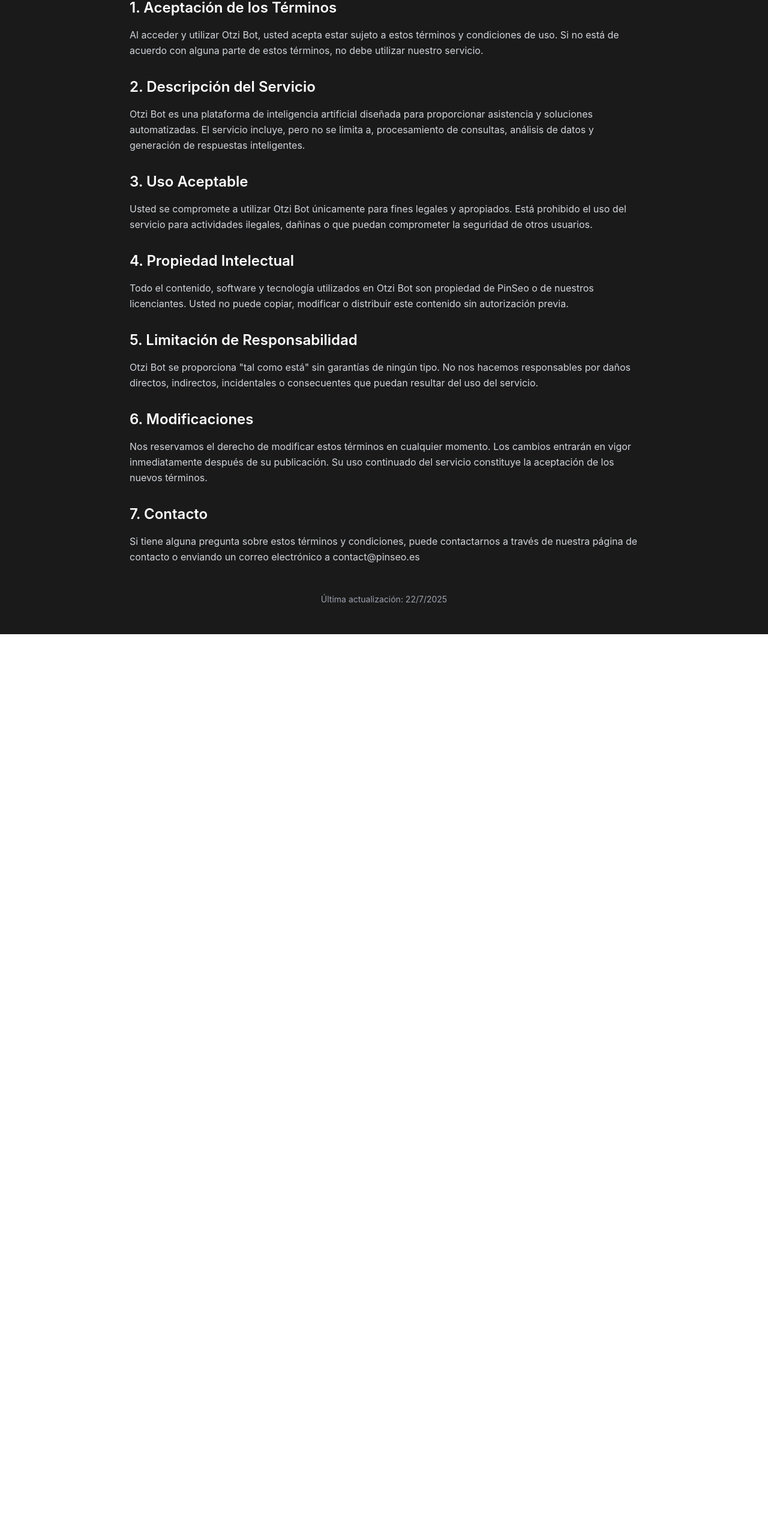
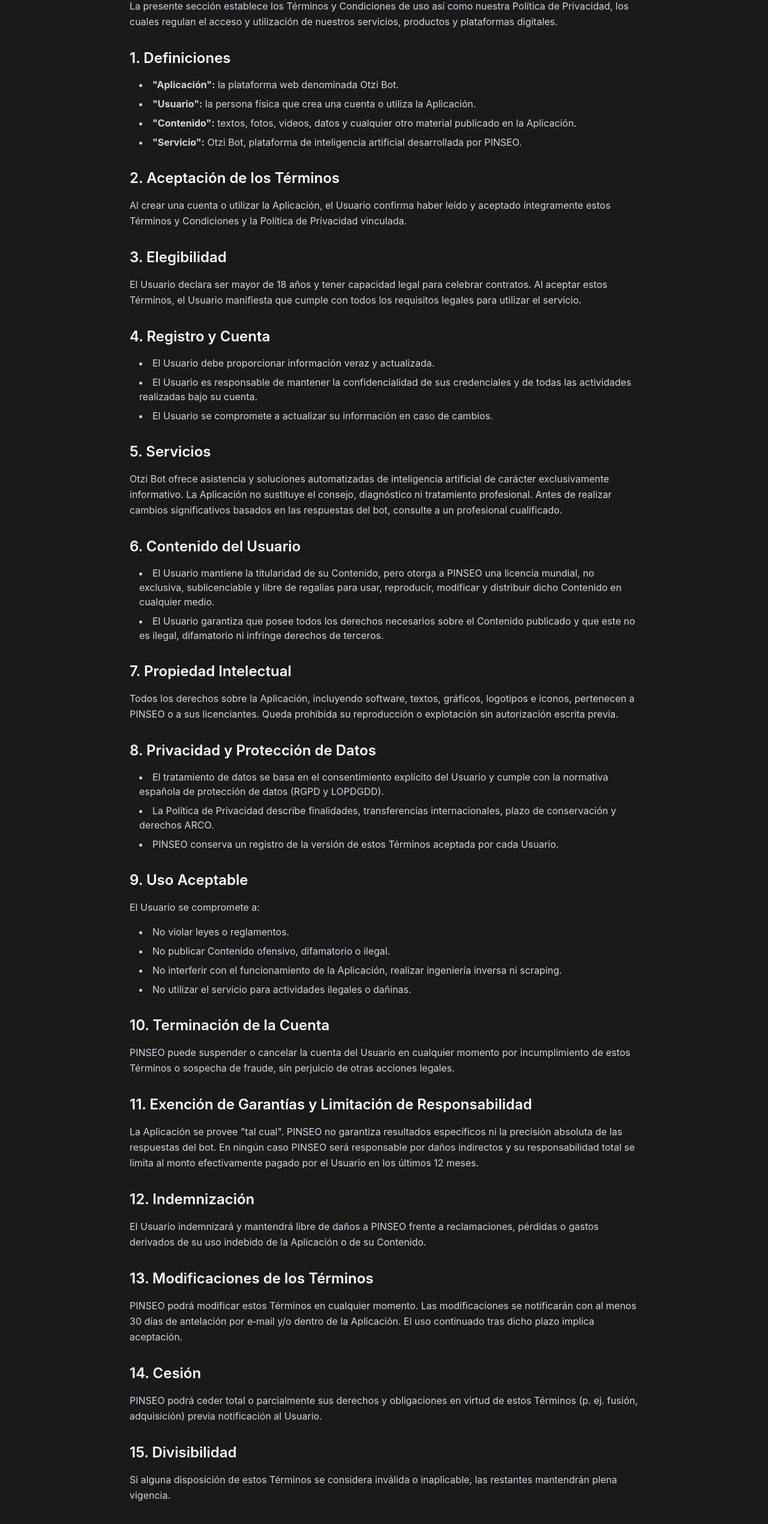
Before and after one commit to ivanmime/otzi, a React (Vite) app: page /terminos-y-condiciones in a window 1280 px wide. Shown: the part 220-2760 px from the top of the page at 60% size. Before the commit the page ends 1277 px from the top, so only its background shows below. Built offline with nearby package versions, Linux system fonts and the light colour scheme.

Commit message:
Actualizacion Terminos

```diff
--- a/src/pages/Terminos.jsx
+++ b/src/pages/Terminos.jsx
@@ -10,7 +10,7 @@
         initial={{ opacity: 0, y: -20 }}
         animate={{ opacity: 1, y: 0 }}
         transition={{ duration: 0.6 }}
-        className="bg-darkBg border-b border-gold/20 py-6"
+        className="bg-darkBg border-t border-gold/20 py-6"
       >
         <div className="container mx-auto px-6">
           <div className="flex items-center justify-between">
@@ -40,78 +40,175 @@
 
         <div className="space-y-8 text-gray-300">
           <section>
-            <h2 className="text-2xl font-semibold text-white mb-4">
-              1. Aceptación de los Términos
-            </h2>
             <p className="leading-relaxed">
-              Al acceder y utilizar Otzi Bot, usted acepta estar sujeto a estos términos y condiciones de uso.
-              Si no está de acuerdo con alguna parte de estos términos, no debe utilizar nuestro servicio.
+              La presente sección establece los Términos y Condiciones de uso así como nuestra Política de Privacidad, los cuales regulan el acceso y utilización de nuestros servicios, productos y plataformas digitales.
             </p>
           </section>
 
           <section>
             <h2 className="text-2xl font-semibold text-white mb-4">
-              2. Descripción del Servicio
+              1. Definiciones
+            </h2>
+            <ul className="list-disc list-inside space-y-2 ml-4">
+              <li><strong>"Aplicación":</strong> la plataforma web denominada Otzi Bot.</li>
+              <li><strong>"Usuario":</strong> la persona física que crea una cuenta o utiliza la Aplicación.</li>
+              <li><strong>"Contenido":</strong> textos, fotos, videos, datos y cualquier otro material publicado en la Aplicación.</li>
+              <li><strong>"Servicio":</strong> Otzi Bot, plataforma de inteligencia artificial desarrollada por PINSEO.</li>
+            </ul>
+          </section>
+
+          <section>
+            <h2 className="text-2xl font-semibold text-white mb-4">
+              2. Aceptación de los Términos
             </h2>
             <p className="leading-relaxed">
-              Otzi Bot es una plataforma de inteligencia artificial diseñada para proporcionar asistencia
-              y soluciones automatizadas. El servicio incluye, pero no se limita a, procesamiento de
-              consultas, análisis de datos y generación de respuestas inteligentes.
+              Al crear una cuenta o utilizar la Aplicación, el Usuario confirma haber leído y aceptado íntegramente estos Términos y Condiciones y la Política de Privacidad vinculada.
             </p>
           </section>
 
           <section>
             <h2 className="text-2xl font-semibold text-white mb-4">
-              3. Uso Aceptable
+              3. Elegibilidad
             </h2>
             <p className="leading-relaxed">
-              Usted se compromete a utilizar Otzi Bot únicamente para fines legales y apropiados.
-              Está prohibido el uso del servicio para actividades ilegales, dañinas o que puedan
-              comprometer la seguridad de otros usuarios.
+              El Usuario declara ser mayor de 18 años y tener capacidad legal para celebrar contratos. Al aceptar estos Términos, el Usuario manifiesta que cumple con todos los requisitos legales para utilizar el servicio.
             </p>
           </section>
 
           <section>
             <h2 className="text-2xl font-semibold text-white mb-4">
-              4. Propiedad Intelectual
+              4. Registro y Cuenta
+            </h2>
+            <ul className="list-disc list-inside space-y-2 ml-4">
+              <li>El Usuario debe proporcionar información veraz y actualizada.</li>
+              <li>El Usuario es responsable de mantener la confidencialidad de sus credenciales y de todas las actividades realizadas bajo su cuenta.</li>
+              <li>El Usuario se compromete a actualizar su información en caso de cambios.</li>
+            </ul>
+          </section>
+
+          <section>
+            <h2 className="text-2xl font-semibold text-white mb-4">
+              5. Servicios
             </h2>
             <p className="leading-relaxed">
-              Todo el contenido, software y tecnología utilizados en Otzi Bot son propiedad de PinSeo
-              o de nuestros licenciantes. Usted no puede copiar, modificar o distribuir
-              este contenido sin autorización previa.
+              Otzi Bot ofrece asistencia y soluciones automatizadas de inteligencia artificial de carácter exclusivamente informativo. La Aplicación no sustituye el consejo, diagnóstico ni tratamiento profesional. Antes de realizar cambios significativos basados en las respuestas del bot, consulte a un profesional cualificado.
             </p>
           </section>
 
           <section>
             <h2 className="text-2xl font-semibold text-white mb-4">
-              5. Limitación de Responsabilidad
+              6. Contenido del Usuario
+            </h2>
+            <ul className="list-disc list-inside space-y-2 ml-4">
+              <li>El Usuario mantiene la titularidad de su Contenido, pero otorga a PINSEO una licencia mundial, no exclusiva, sublicenciable y libre de regalías para usar, reproducir, modificar y distribuir dicho Contenido en cualquier medio.</li>
+              <li>El Usuario garantiza que posee todos los derechos necesarios sobre el Contenido publicado y que este no es ilegal, difamatorio ni infringe derechos de terceros.</li>
+            </ul>
+          </section>
+
+          <section>
+            <h2 className="text-2xl font-semibold text-white mb-4">
+              7. Propiedad Intelectual
             </h2>
             <p className="leading-relaxed">
-              Otzi Bot se proporciona "tal como está" sin garantías de ningún tipo. No nos hacemos
-              responsables por daños directos, indirectos, incidentales o consecuentes que puedan
-              resultar del uso del servicio.
+              Todos los derechos sobre la Aplicación, incluyendo software, textos, gráficos, logotipos e iconos, pertenecen a PINSEO o a sus licenciantes. Queda prohibida su reproducción o explotación sin autorización escrita previa.
             </p>
           </section>
 
           <section>
             <h2 className="text-2xl font-semibold text-white mb-4">
-              6. Modificaciones
+              8. Privacidad y Protección de Datos
+            </h2>
+            <ul className="list-disc list-inside space-y-2 ml-4">
+              <li>El tratamiento de datos se basa en el consentimiento explícito del Usuario y cumple con la normativa española de protección de datos (RGPD y LOPDGDD).</li>
+              <li>La Política de Privacidad describe finalidades, transferencias internacionales, plazo de conservación y derechos ARCO.</li>
+              <li>PINSEO conserva un registro de la versión de estos Términos aceptada por cada Usuario.</li>
+            </ul>
+          </section>
+
+          <section>
+            <h2 className="text-2xl font-semibold text-white mb-4">
+              9. Uso Aceptable
+            </h2>
+            <p className="leading-relaxed mb-4">El Usuario se compromete a:</p>
+            <ul className="list-disc list-inside space-y-2 ml-4">
+              <li>No violar leyes o reglamentos.</li>
+              <li>No publicar Contenido ofensivo, difamatorio o ilegal.</li>
+              <li>No interferir con el funcionamiento de la Aplicación, realizar ingeniería inversa ni scraping.</li>
+              <li>No utilizar el servicio para actividades ilegales o dañinas.</li>
+            </ul>
+          </section>
+
+          <section>
+            <h2 className="text-2xl font-semibold text-white mb-4">
+              10. Terminación de la Cuenta
             </h2>
             <p className="leading-relaxed">
-              Nos reservamos el derecho de modificar estos términos en cualquier momento.
-              Los cambios entrarán en vigor inmediatamente después de su publicación.
-              Su uso continuado del servicio constituye la aceptación de los nuevos términos.
+              PINSEO puede suspender o cancelar la cuenta del Usuario en cualquier momento por incumplimiento de estos Términos o sospecha de fraude, sin perjuicio de otras acciones legales.
             </p>
           </section>
 
           <section>
             <h2 className="text-2xl font-semibold text-white mb-4">
-              7. Contacto
+              11. Exención de Garantías y Limitación de Responsabilidad
+            </h2>
+            <p className="leading-relaxed">
+              La Aplicación se provee "tal cual". PINSEO no garantiza resultados específicos ni la precisión absoluta de las respuestas del bot. En ningún caso PINSEO será responsable por daños indirectos y su responsabilidad total se limita al monto efectivamente pagado por el Usuario en los últimos 12 meses.
+            </p>
+          </section>
+
+          <section>
+            <h2 className="text-2xl font-semibold text-white mb-4">
+              12. Indemnización
+            </h2>
+            <p className="leading-relaxed">
+              El Usuario indemnizará y mantendrá libre de daños a PINSEO frente a reclamaciones, pérdidas o gastos derivados de su uso indebido de la Aplicación o de su Contenido.
+            </p>
+          </section>
+
+          <section>
+            <h2 className="text-2xl font-semibold text-white mb-4">
+              13. Modificaciones de los Términos
+            </h2>
+            <p className="leading-relaxed">
+              PINSEO podrá modificar estos Términos en cualquier momento. Las modificaciones se notificarán con al menos 30 días de antelación por e‑mail y/o dentro de la Aplicación. El uso continuado tras dicho plazo implica aceptación.
+            </p>
+          </section>
+
+          <section>
+            <h2 className="text-2xl font-semibold text-white mb-4">
+              14. Cesión
+            </h2>
+            <p className="leading-relaxed">
+              PINSEO podrá ceder total o parcialmente sus derechos y obligaciones en virtud de estos Términos (p. ej. fusión, adquisición) previa notificación al Usuario.
+            </p>
+          </section>
+
+          <section>
+            <h2 className="text-2xl font-semibold text-white mb-4">
+              15. Divisibilidad
+            </h2>
+            <p className="leading-relaxed">
+              Si alguna disposición de estos Términos se considera inválida o inaplicable, las restantes mantendrán plena vigencia.
+            </p>
+          </section>
+
+          <section>
+            <h2 className="text-2xl font-semibold text-white mb-4">
+              16. Ley Aplicable y Jurisdicción
+            </h2>
+            <p className="leading-relaxed">
+              Estos Términos se regirán por las leyes del Reino de España. Cualquier disputa se someterá a la jurisdicción exclusiva de los tribunales competentes de Madrid, España.
+            </p>
+          </section>
+
+          <section>
+            <h2 className="text-2xl font-semibold text-white mb-4">
+              17. Contacto
             </h2>
             <p className="leading-relaxed">
               Si tiene alguna pregunta sobre estos términos y condiciones, puede contactarnos
               a través de nuestra página de contacto o enviando un correo electrónico a
-              contact@pinseo.es
+              <strong> contact@pinseo.es</strong>
             </p>
           </section>
         </div>
```
Also changed, not shown: src/pages/Privacidad.jsx (+42 -39 lines).
